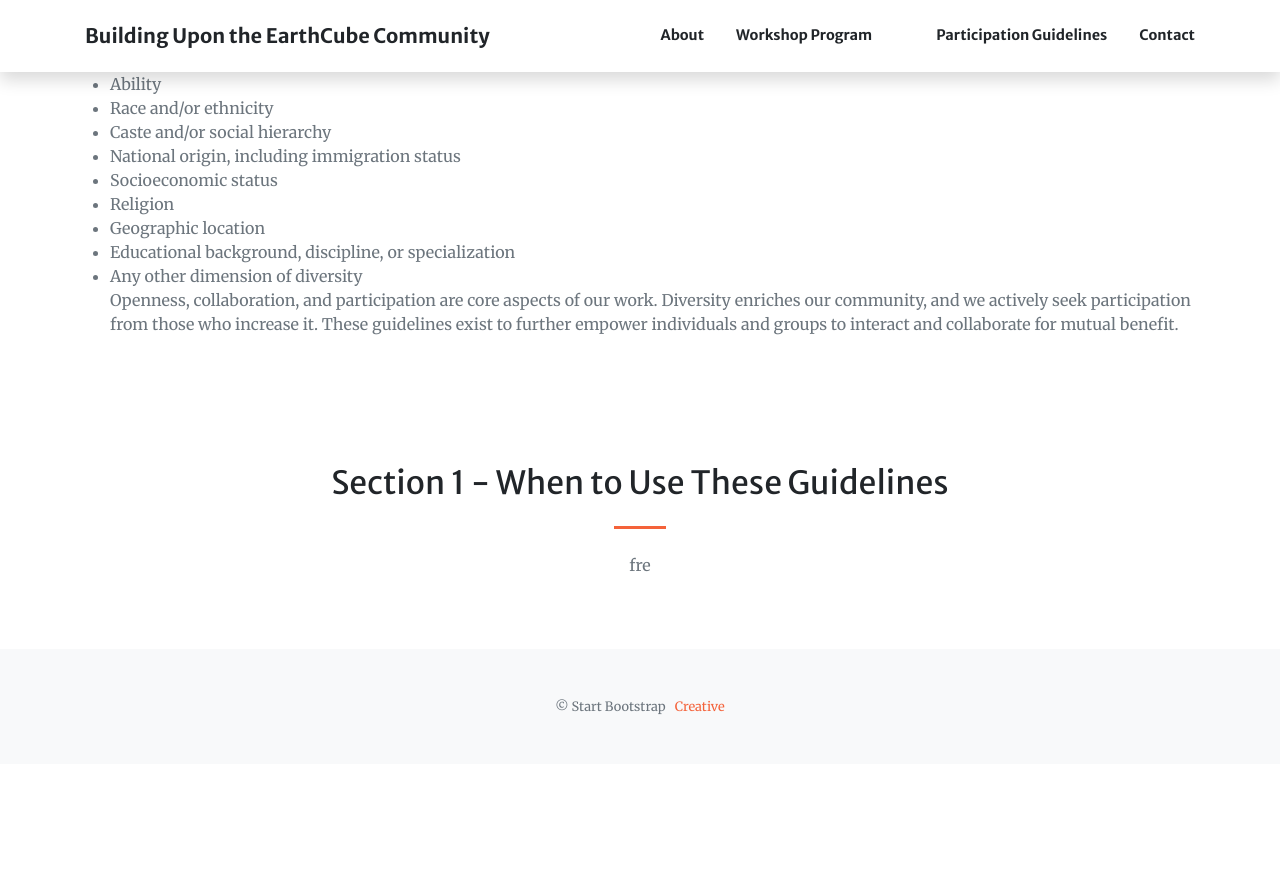
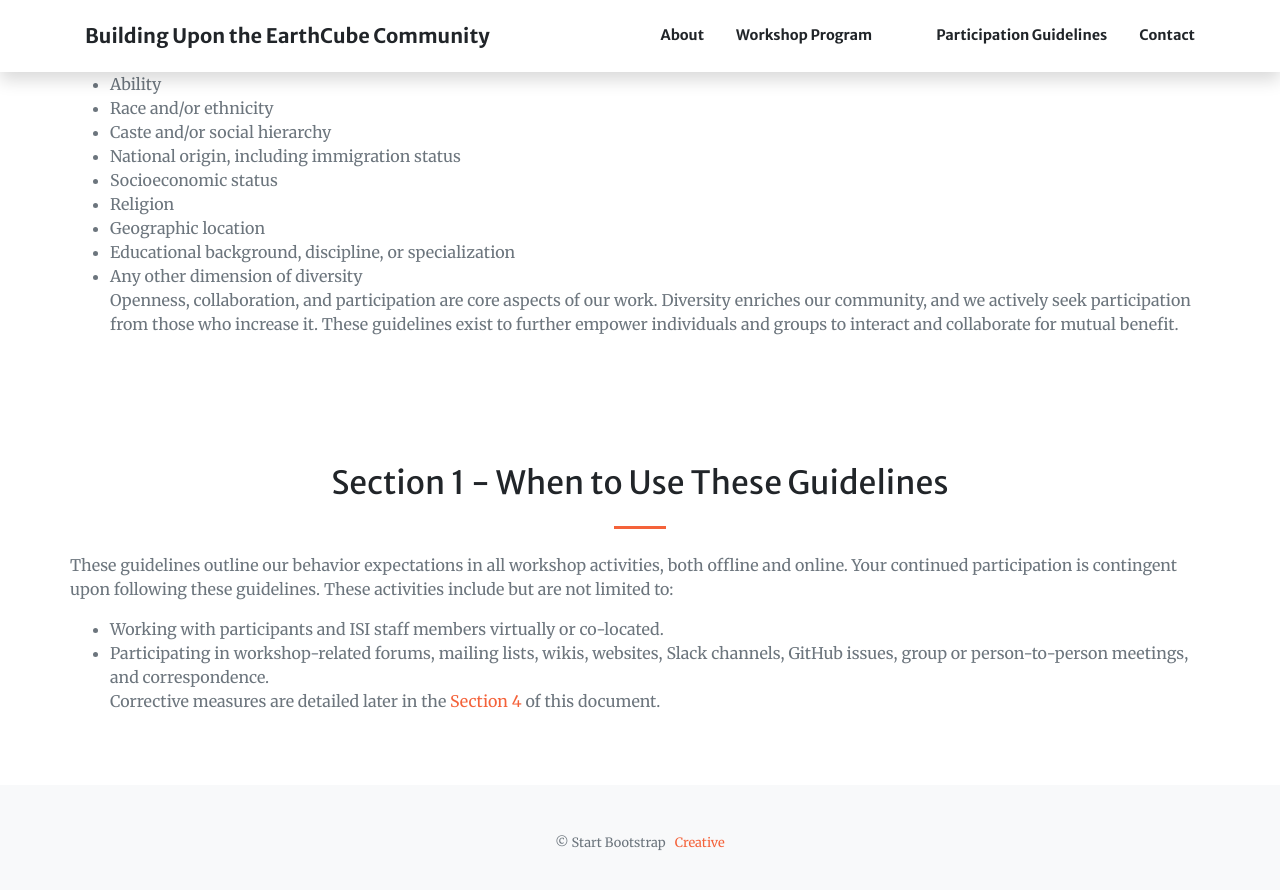
Before and after one commit to isi-usc-edu/building-upon-the-earthcube-community, a Jekyll site: the page built from participation.md, in a window 1280 px wide and 900 px high, scrolled down 1019 px. Shown: the top 890 px of the window. Built offline with Jekyll 4.4.1, drawn with Linux system fonts in a browser that asks for light colours; before the commit the page ends 1783 px from its top, so only the background shows below that.

Commit message:
Update participation.md

```diff
--- a/participation.md
+++ b/participation.md
@@ -74,5 +74,11 @@ sections:
   section_id: whentouse
   title: Section 1 - When to Use These Guidelines
   text: >+
-    fre
+    These guidelines outline our behavior expectations in all workshop activities, both offline and online. Your continued participation is contingent upon following these guidelines. These activities include but are not limited to:
+
+    * Working with participants and ISI staff members virtually or co-located.
+
+    * Participating in workshop-related forums, mailing lists, wikis, websites, Slack channels, GitHub issues, group or person-to-person meetings, and correspondence.
+
+    Corrective measures are detailed later in the [Section 4](#consequences) of this document.
 ---
```
